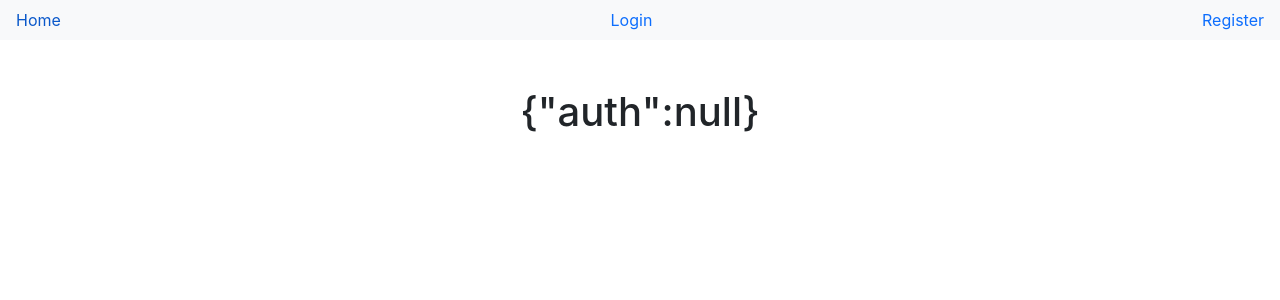
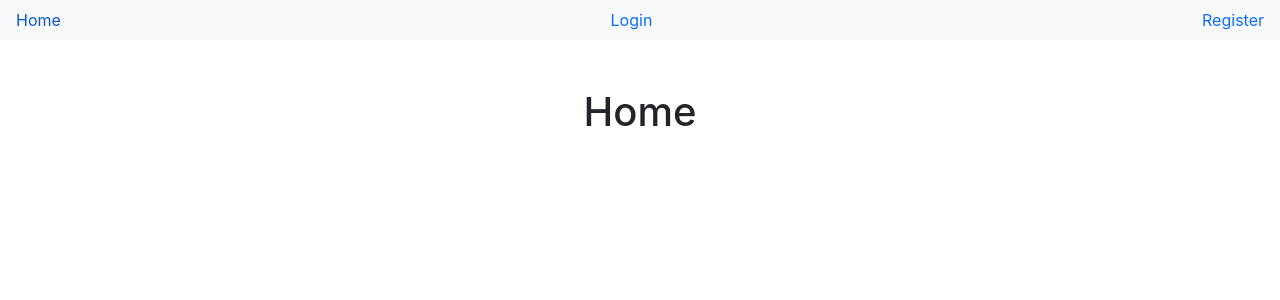
Before and after one commit to SohanR/book-my-hotel, a React (Create React App) app in the folder client/: page / in a window 1280 px wide. Shown: the top 300 px of the page. Built offline with nearby package versions, Linux system fonts and the light colour scheme.

Commit message:
homepage

```diff
--- a/client/src/booking/Home.jsx
+++ b/client/src/booking/Home.jsx
@@ -1,11 +1,9 @@
 import React from 'react'
-import { useSelector } from 'react-redux'
+
 
 const Home = () => {
-
-  const state = useSelector((state) => state )
   return (
-    <div className='container-fluid h1 p-5 text-center' >{JSON.stringify(state)}</div>
+    <div className='container-fluid h1 p-5 text-center' >Home</div>
   )
 }
 
```
